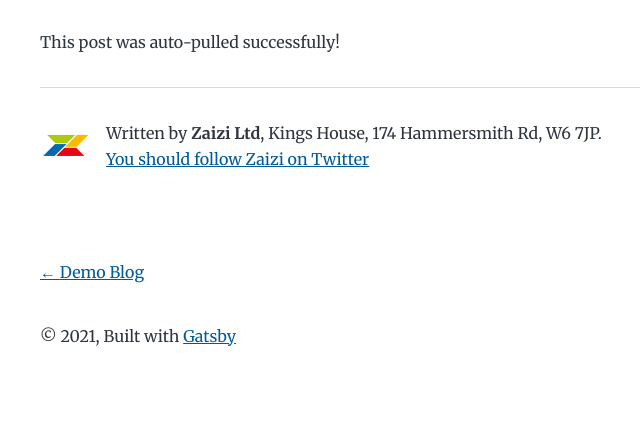
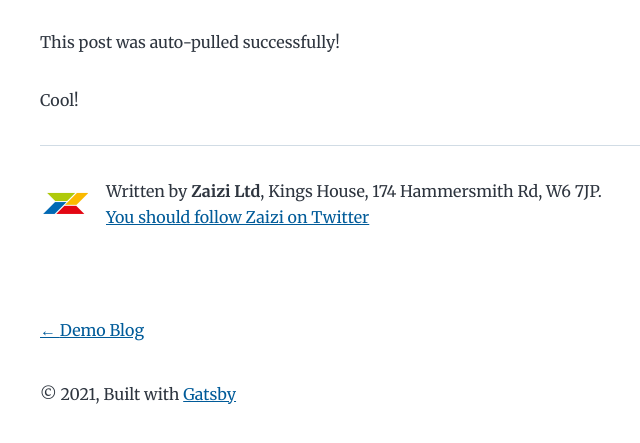
Before and after one commit to getmizanur/gatsby-blog, a Gatsby site: page /2021-06-14-auto-pulled/ in a window 1280 px wide. Shown: the part 211-654 px from the top of the page, without its empty margins (284-924 px from the left). Built offline with nearby package versions, Linux system fonts and the light colour scheme; Gatsby itself is replaced by a stand-in of ours.

Commit message:
Update Blog “2021-06-14-auto-pulled”

```diff
--- a/content/blog/2021-06-14-auto-pulled.md
+++ b/content/blog/2021-06-14-auto-pulled.md
@@ -4,3 +4,5 @@ title: auto-pulled
 date: 2021-06-14T09:38:30.455Z
 ---
 This post was auto-pulled successfully!
+
+Cool!
```
